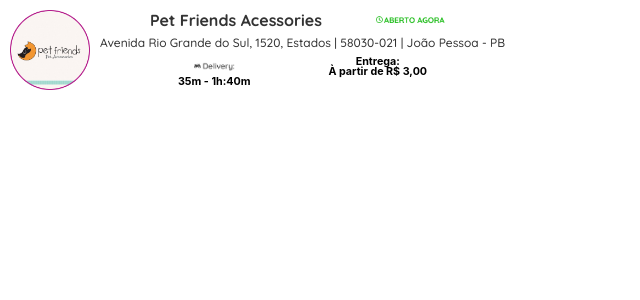
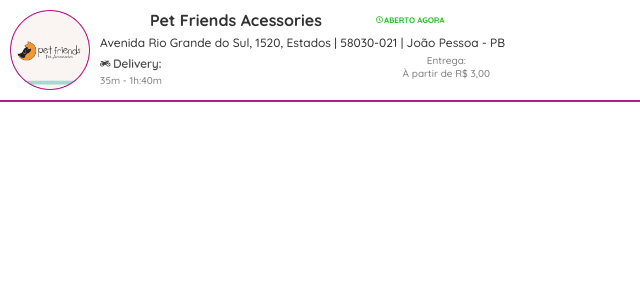
Before and after one commit to enicio/petshop-online-store, a React (Create React App) app: page / in a window 1280 px wide. Shown: the top 300 px of the page, without its empty margins (0-640 px from the left). Built offline with nearby package versions, Linux system fonts and the light colour scheme.

Commit message:
header finalizado

```diff
--- a/src/componentes/header.scss
+++ b/src/componentes/header.scss
@@ -1,8 +1,10 @@
 .header {
   width: 100%;
   height: 100px;
+  position: absolute;
   // background-color: rgba(92, 105, 224, 0.315);
   display: flex;
+  border-bottom: 2px solid #B41C8B;
   &__logo {
     width: 80px;
     height: 80px;
@@ -46,16 +48,24 @@
       }
       &__botton{
         display: flex;
-        justify-content: space-evenly;
+        justify-content: space-between;
+        margin-right: 15px;
         // background-color: chartreuse;
         &__delivery {
-          height: 25px;
+          height: 30px;
           // background-color: crimson;
           img{
-            height: 10px;
+            height: 15px;
+            margin: 0;
           }
           h6 {
-            margin: 0;
+            margin: 3px 0 0 0;
+            font-family: Quicksand;
+            font-style: normal;
+            font-weight: 500;
+            font-size: 10px;
+            line-height: 5px;
+            color: #818181;
           }
         }
         &__entrega {
@@ -63,7 +73,13 @@
           // background-color: darkgoldenrod;
           h6 {
             height: 10px;
-            margin: 0;
+            margin: 3px 0 0 0;
+            font-family: Quicksand;
+            font-style: normal;
+            font-weight: 500;
+            font-size: 10px;
+            line-height: 5px;
+            color: #818181;
           }
         }
       }
```
